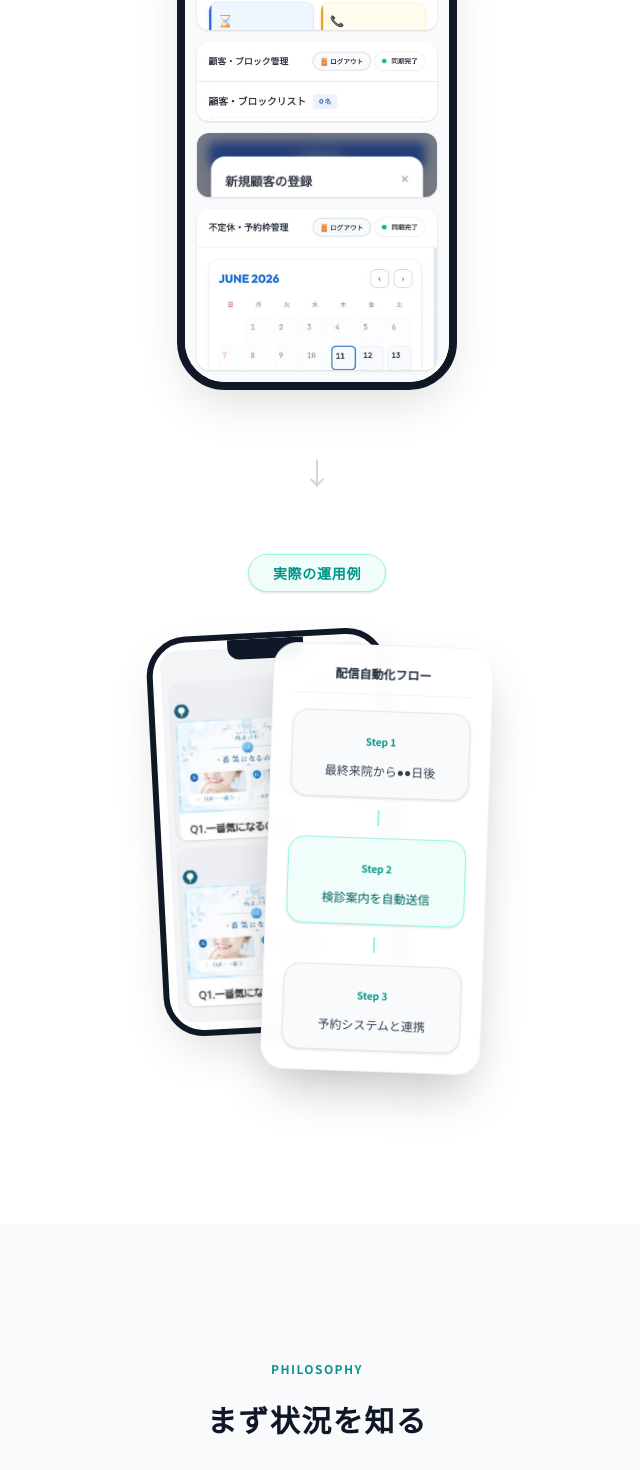
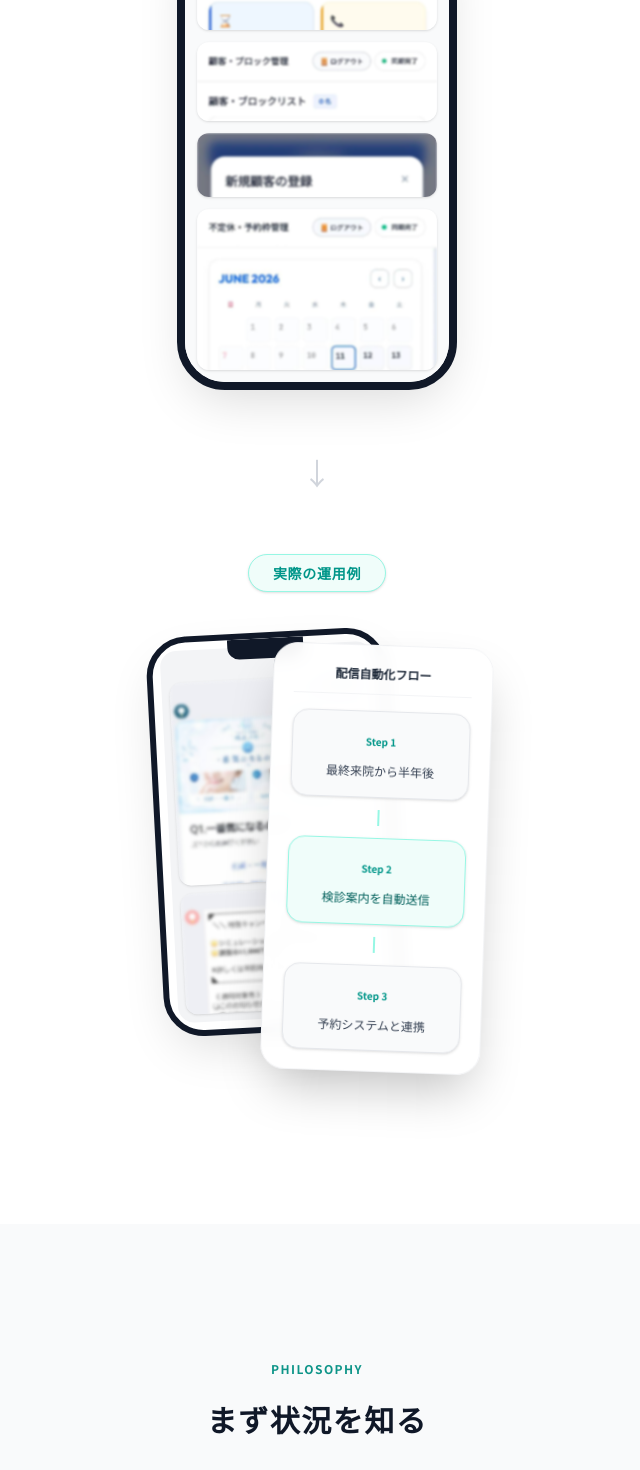
Before and after one commit to uw1g48h31wj4xxa33ffa-eng/reserve-pro-dashboard, a Next.js app in the folder LP/dental-lp/: page / in a window 1280 px wide. Shown: the part 3379-4849 px from the top of the page, without its empty margins (323-963 px from the left). Built offline with nearby package versions, Linux system fonts and the light colour scheme.

Commit message:
Revert system.tsx to state at 14:10

```diff
--- a/LP/dental-lp/components/sections/system.tsx
+++ b/LP/dental-lp/components/sections/system.tsx
@@ -88,12 +88,12 @@ function LineFlowMockup() {
       {/* ① LINE Phone (Back Left) */}
       <div className="absolute left-2 top-4 w-[240px] bg-white rounded-[2.5rem] p-2 shadow-[0_20px_50px_-12px_rgba(0,0,0,0.15)] border-[6px] border-gray-900 overflow-hidden h-[400px] z-10 -rotate-3">
         <div className="absolute top-0 left-1/2 -translate-x-1/2 w-1/3 h-5 bg-gray-900 rounded-b-xl z-30" />
-        <div className="w-full h-full rounded-2xl overflow-y-auto custom-scrollbar relative bg-gray-100 flex flex-col gap-2 p-2 pt-8 pb-4">
+        <div className="w-full h-full rounded-2xl overflow-hidden relative bg-gray-100 flex flex-col gap-2 p-2 pt-8">
           <div className="w-full rounded-xl overflow-hidden shadow-sm">
-            <img src="/uploads/line-flow.jpg" alt="LINE Flow 1" className="w-full h-auto blur-[0.5px] opacity-95 object-cover" />
+            <img src="/uploads/line-flow.jpg" alt="LINE Flow 1" className="w-full h-auto blur-[1.5px] opacity-90 object-cover" />
           </div>
           <div className="w-full rounded-xl overflow-hidden shadow-sm">
-            <img src="/uploads/line-campaign.jpg" alt="LINE Campaign" className="w-full h-auto blur-[0.5px] opacity-95 object-cover" />
+            <img src="/uploads/line-followup.jpg" alt="LINE Flow 2" className="w-full h-auto blur-[1.5px] opacity-90 object-cover" />
           </div>
         </div>
       </div>
@@ -104,7 +104,7 @@ function LineFlowMockup() {
         <div className="flex flex-col gap-3">
           <div className="bg-gray-50 border border-gray-200 rounded-2xl p-3 text-center shadow-sm">
             <span className="font-bold text-teal-600 text-[10px]">Step 1</span><br/>
-            <span className="text-xs font-medium text-gray-700">最終来院から●●日後</span>
+            <span className="text-xs font-medium text-gray-700">最終来院から半年後</span>
           </div>
           <div className="w-0.5 h-4 bg-teal-200 mx-auto" />
           <div className="bg-teal-50 border border-teal-200 rounded-2xl p-3 text-center shadow-sm">
@@ -131,16 +131,16 @@ function AppMockup() {
 
       <div className="flex-1 overflow-y-auto bg-gray-50 p-3 pt-8 flex flex-col gap-3 relative z-10">
         <div className="w-full rounded-xl overflow-hidden shadow-sm">
-          <img src="/uploads/app-1.jpg" alt="App Screen 1" className="w-full h-auto blur-[0.5px] opacity-95 object-cover" />
+          <img src="/uploads/app-1.jpg" alt="App Screen 1" className="w-full h-auto blur-[1px] opacity-95 object-cover" />
         </div>
         <div className="w-full rounded-xl overflow-hidden shadow-sm">
-          <img src="/uploads/app-2.jpg" alt="App Screen 2" className="w-full h-auto blur-[0.5px] opacity-95 object-cover" />
+          <img src="/uploads/app-2.jpg" alt="App Screen 2" className="w-full h-auto blur-[1px] opacity-95 object-cover" />
         </div>
         <div className="w-full rounded-xl overflow-hidden shadow-sm">
-          <img src="/uploads/app-3.jpg" alt="App Screen 3" className="w-full h-auto blur-[0.5px] opacity-95 object-cover" />
+          <img src="/uploads/app-3.jpg" alt="App Screen 3" className="w-full h-auto blur-[1px] opacity-95 object-cover" />
         </div>
         <div className="w-full rounded-xl overflow-hidden shadow-sm">
-          <img src="/uploads/app-4.jpg" alt="App Screen 4" className="w-full h-auto blur-[0.5px] opacity-95 object-cover" />
+          <img src="/uploads/app-4.jpg" alt="App Screen 4" className="w-full h-auto blur-[1px] opacity-95 object-cover" />
         </div>
       </div>
     </div>
```
